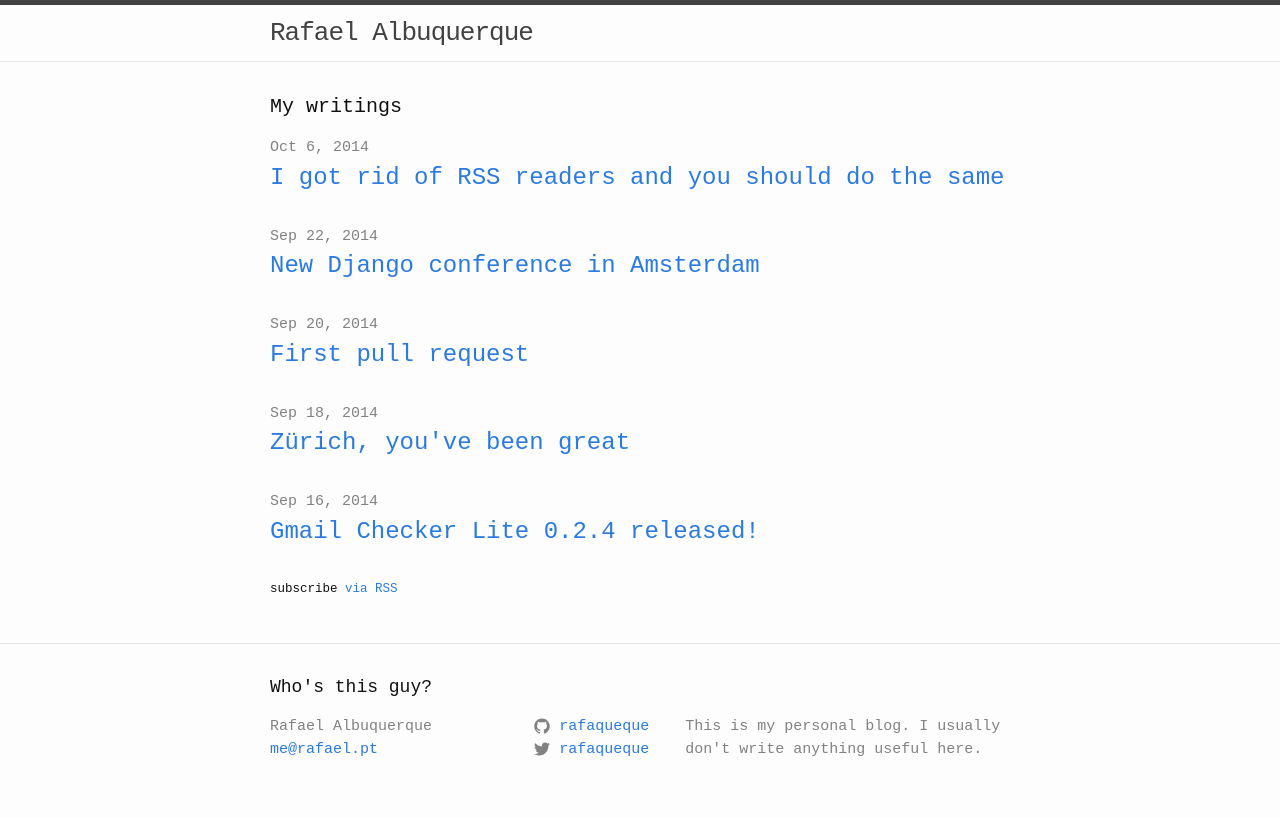
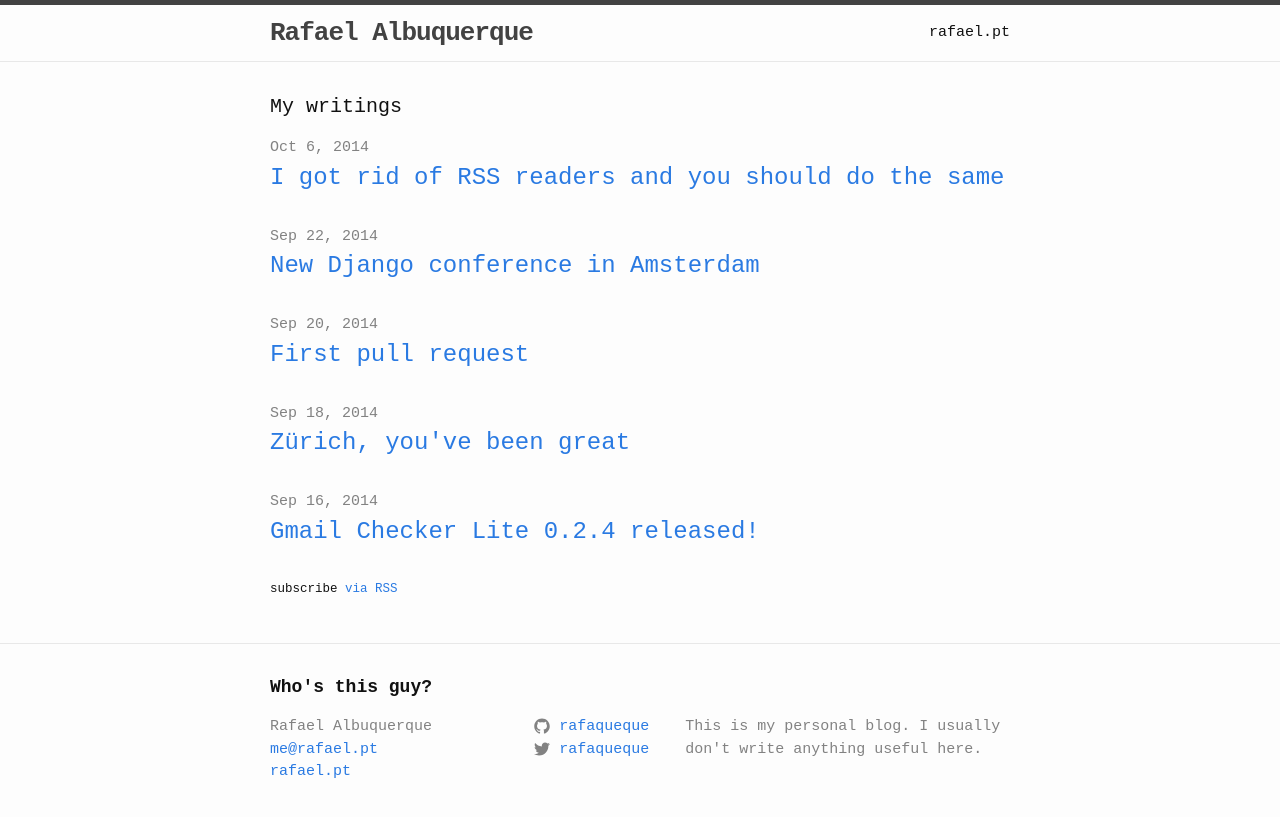
Before and after one commit to rafaqueque/rafaqueque.github.io, a Jekyll site: the page built from index.html, in a window 1280 px wide. Shown: the top 817 px of the page. Built offline with Jekyll 4.4.1, drawn with Linux system fonts in a browser that asks for light colours.

Commit message:
adjusted header and footer; added contacts

```diff
--- a/_includes/footer.html
+++ b/_includes/footer.html
@@ -2,13 +2,14 @@
 
   <div class="wrapper">
 
-    <h2 class="footer-heading">Who's this guy?</h2>
+      <h2 class="footer-heading"><b>Who's this guy?</b></h2>
 
     <div class="footer-col-wrapper">
       <div class="footer-col  footer-col-1">
         <ul class="contact-list">
           <li>{{ site.title }}</li>
           <li><a href="mailto:{{ site.email }}">{{ site.email }}</a></li>
+          <li><a href="http://rafael.pt">rafael.pt</a></li>
         </ul>
       </div>
 
--- a/_includes/header.html
+++ b/_includes/header.html
@@ -2,7 +2,7 @@
 
   <div class="wrapper">
 
-    <a class="site-title" href="{{ site.baseurl }}/">{{ site.title }}</a>
+      <a class="site-title" href="{{ site.baseurl }}/"><b>{{ site.title }}</b></a>
 
     <nav class="site-nav">
       <a href="#" class="menu-icon">
@@ -16,9 +16,10 @@
       <div class="trigger">
         {% for page in site.pages %}
           {% if page.title %}
-          <a class="page-link" href="{{ page.url | prepend: site.baseurl }}">{{ page.title }}</a>
+          <a class="page-link" href="{% if page.external %}{{ page.url }}{% else %}{{ page.url | prepend: site.baseurl }}{% endif %}">{{ page.title }}</a>
           {% endif %}
         {% endfor %}
+        <a class="page-link" href="http://rafael.pt">rafael.pt</a>
       </div>
     </nav>
 
```
